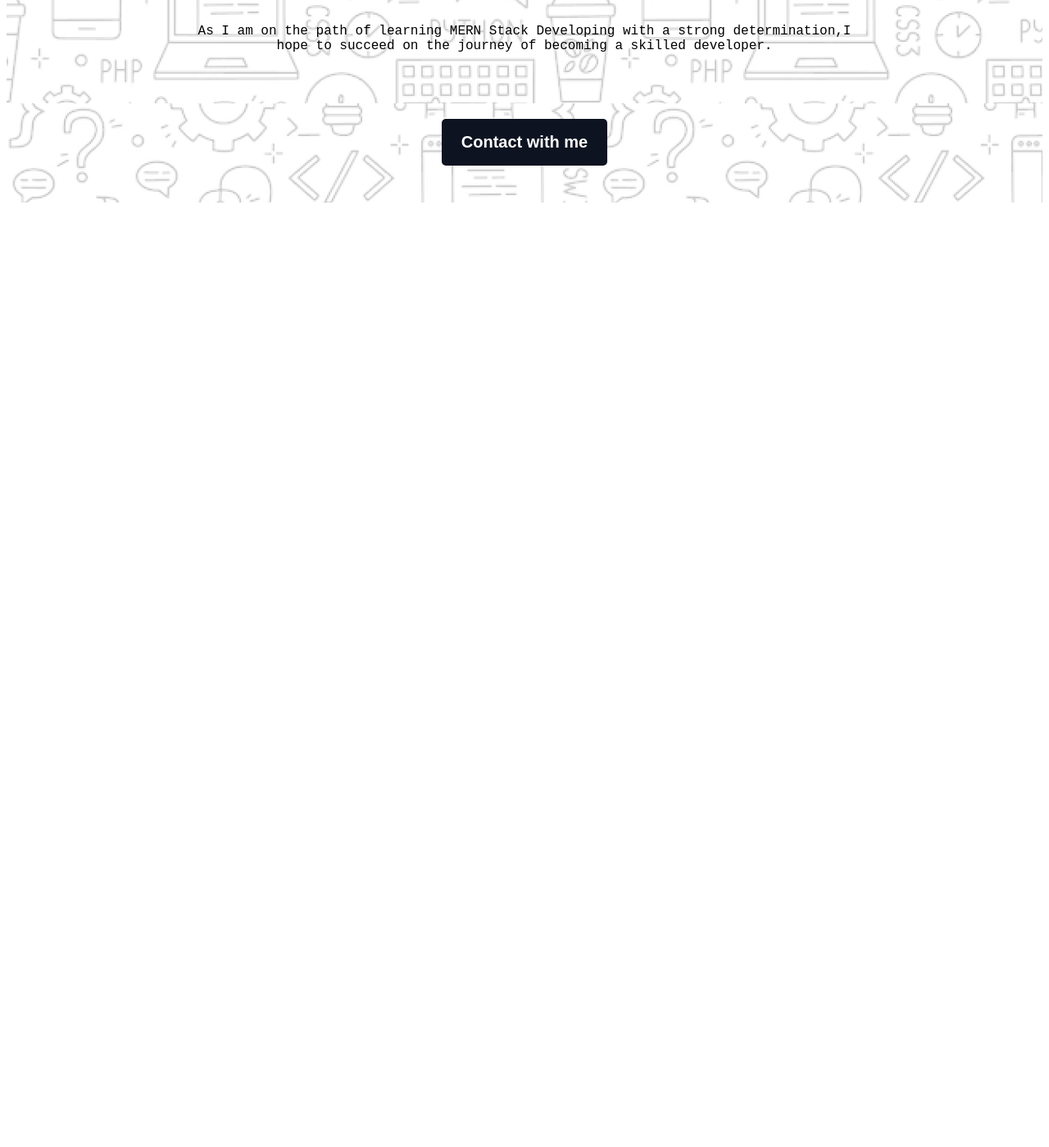
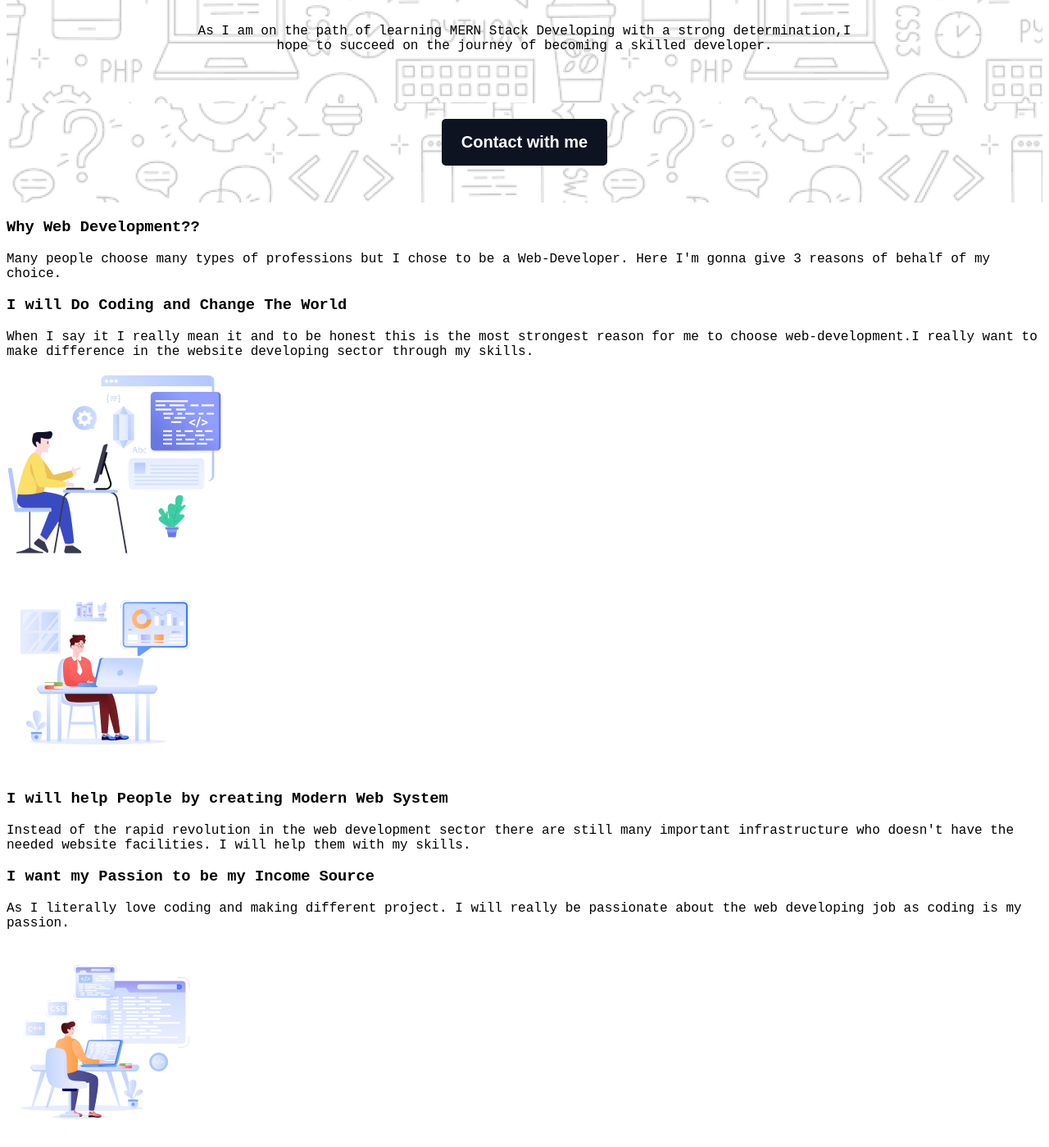
Before and after one commit to Tanzim52/Portfolio-Assignment, a plain HTML site: page index.html in a window 1280 px wide. Shown: the part 659-2058 px from the top of the page at 82% size. Before the commit the page ends 914 px from the top, so only its background shows below. Drawn offline with Linux system fonts and the light colour scheme; a web font is replaced by a local one.

Commit message:
added why-web-dev section HTML

```diff
--- a/index.html
+++ b/index.html
@@ -23,14 +23,48 @@
                 <img src="styles/assets/Group.png" alt="">
             </div>
             <div class="banner-description">
-                <h1 class="banner-description-title">"In the near future, I hope to become a Full-Stack Web-Developer."</h1>
-                <p class="banner-description-subtitle">As I am on the path of learning MERN Stack Developing with a strong determination,I hope to succeed on the journey of becoming a skilled developer.</p>
+                <h1 class="banner-description-title">"In the near future, I hope to become a Full-Stack Web-Developer."
+                </h1>
+                <p class="banner-description-subtitle">As I am on the path of learning MERN Stack Developing with a
+                    strong determination,I hope to succeed on the journey of becoming a skilled developer.</p>
             </div>
             <div class="contact-button"><button class="connecting-button">Contact with me</button></div>
         </div>
     </header>
     <main>
-
+        <section class="why-web">
+            <div class="why-web-content">
+                <h3 class="why-web-title">Why Web Development??</h3>
+                <p class="why-web-subtitle">Many people choose many types of professions but I chose to be a
+                    Web-Developer. Here I'm gonna give 3 reasons of behalf of my choice.</p>
+            </div>
+            <div class="reason1">
+                <div class="change-world">
+                    <h3 class="change-world-title">I will Do Coding and Change The World</h3>
+                    <p class="change-world-subtitle">When I say it I really mean it and to be honest this is the most
+                        strongest reason for me to choose web-development.I really want to make difference in the
+                        website developing sector through my skills.</p>
+                </div>
+                <img src="styles/assets/Layer_1.png" alt="">
+            </div>
+            <div class="reason2">
+                <img src="styles/assets/Group 3.png" alt="">
+                <div class="modern-system">
+                    <h3 class="modern-system-title">I will help People by creating Modern Web System</h3>
+                <p class="modern-system-subtitle">Instead of the rapid revolution in the web development sector there
+                    are still many important infrastructure who doesn't have the needed website facilities. I will help
+                    them with my skills.</p>
+                </div>
+            </div>
+            <div class="reason3">
+                <div class="passion">
+                    <h3 class="passion-title">I want my Passion to be my Income Source</h3>
+                    <p class="passion-subtitle">As I literally love coding and making different project. I will really
+                        be passionate about the web developing job as coding is my passion.</p>
+                </div>
+                <img src="styles/assets/Group 4.png" alt="">
+            </div>
+        </section>
     </main>
     <footer>
 
```
